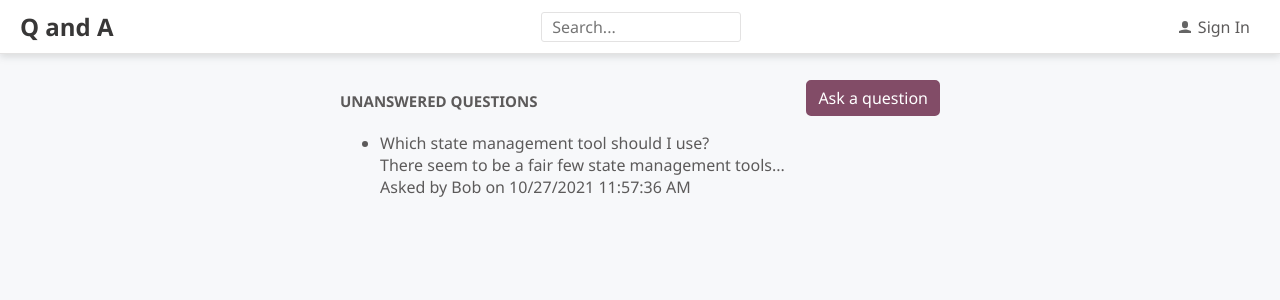
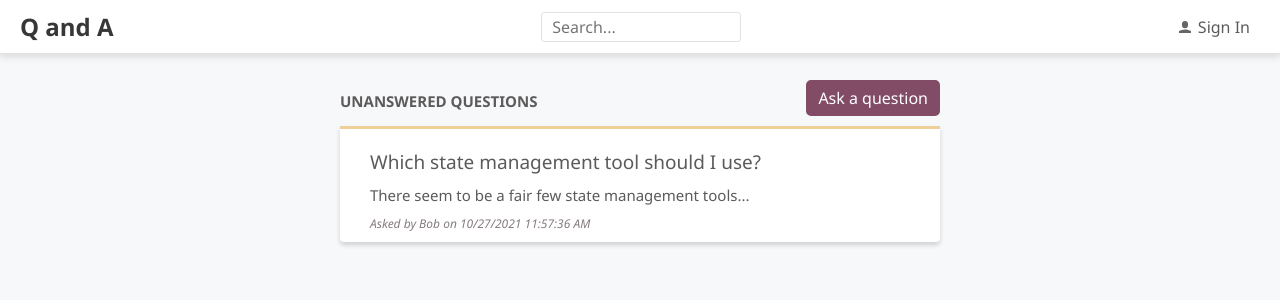
Before and after one commit to vytautas-dotcom/QAprojFrontend, a React (Create React App) app in the folder frontend/: page / in a window 1280 px wide. Shown: the top 300 px of the page. Built offline with nearby package versions, Linux system fonts and the light colour scheme.

Commit message:
Style QuestionList and Question

```diff
--- a/frontend/src/Question.tsx
+++ b/frontend/src/Question.tsx
@@ -1,4 +1,7 @@
-import React from "react";
+/** @jsxImportSource @emotion/react */
+import { css } from "@emotion/react";
+import { gray2, gray3 } from "./Styles";
+
 import { QuestionData } from "./QuestionData";
 
 interface Props {
@@ -7,16 +10,39 @@
 }
 
 export const Question = ({ data, showContent = true }: Props) => (
-  <div>
-    <div>{data.title}</div>
+  <div
+    css={css`
+      padding: 10px 10px;
+    `}
+  >
+    <div
+      css={css`
+        padding: 10px 0px;
+        font-size: 19px;
+      `}
+    >
+      {data.title}
+    </div>
     {showContent && (
-      <div>
+      <div
+        css={css`
+          padding-bottom: 10px;
+          font-size: 15px;
+          color: ${gray2};
+        `}
+      >
         {data.content.length > 50
           ? `${data.content.substring(0, 50)}...`
           : data.content}
       </div>
     )}
-    <div>
+    <div
+      css={css`
+        font-size: 12px;
+        font-style: italic;
+        color: ${gray3};
+      `}
+    >
       {`Asked by ${
         data.userName
       } on ${data.created.toLocaleDateString()} ${data.created.toLocaleTimeString()}`}
--- a/frontend/src/QuestionList.tsx
+++ b/frontend/src/QuestionList.tsx
@@ -1,4 +1,7 @@
-import React from "react";
+/** @jsxImportSource @emotion/react */
+import { css } from "@emotion/react";
+import { accent2, gray5 } from "./Styles";
+
 import { QuestionData } from "./QuestionData";
 import { Question } from "./Question";
 
@@ -8,9 +11,28 @@
 }
 
 export const QuestionList = ({ data, renderItem }: Props) => (
-  <ul>
+  <ul
+    css={css`
+      list-style: none;
+      margin: 10px 0 0 0;
+      padding: 0px 20px;
+      background-color: white;
+      border-bottom-left-radius: 4px;
+      border-bottom-right-radius: 4px;
+      border-top: 3px solid ${accent2};
+      box-shadow: 0 3px 5px 0 rgba(0, 0, 0, 0.16);
+    `}
+  >
     {data.map((question) => (
-      <li key={question.questionId}>
+      <li
+        key={question.questionId}
+        css={css`
+          border-top: 1px solid ${gray5};
+          :first-of-type {
+            border-top: none;
+          }
+        `}
+      >
         {renderItem ? renderItem(question) : <Question data={question} />}
       </li>
     ))}
```
